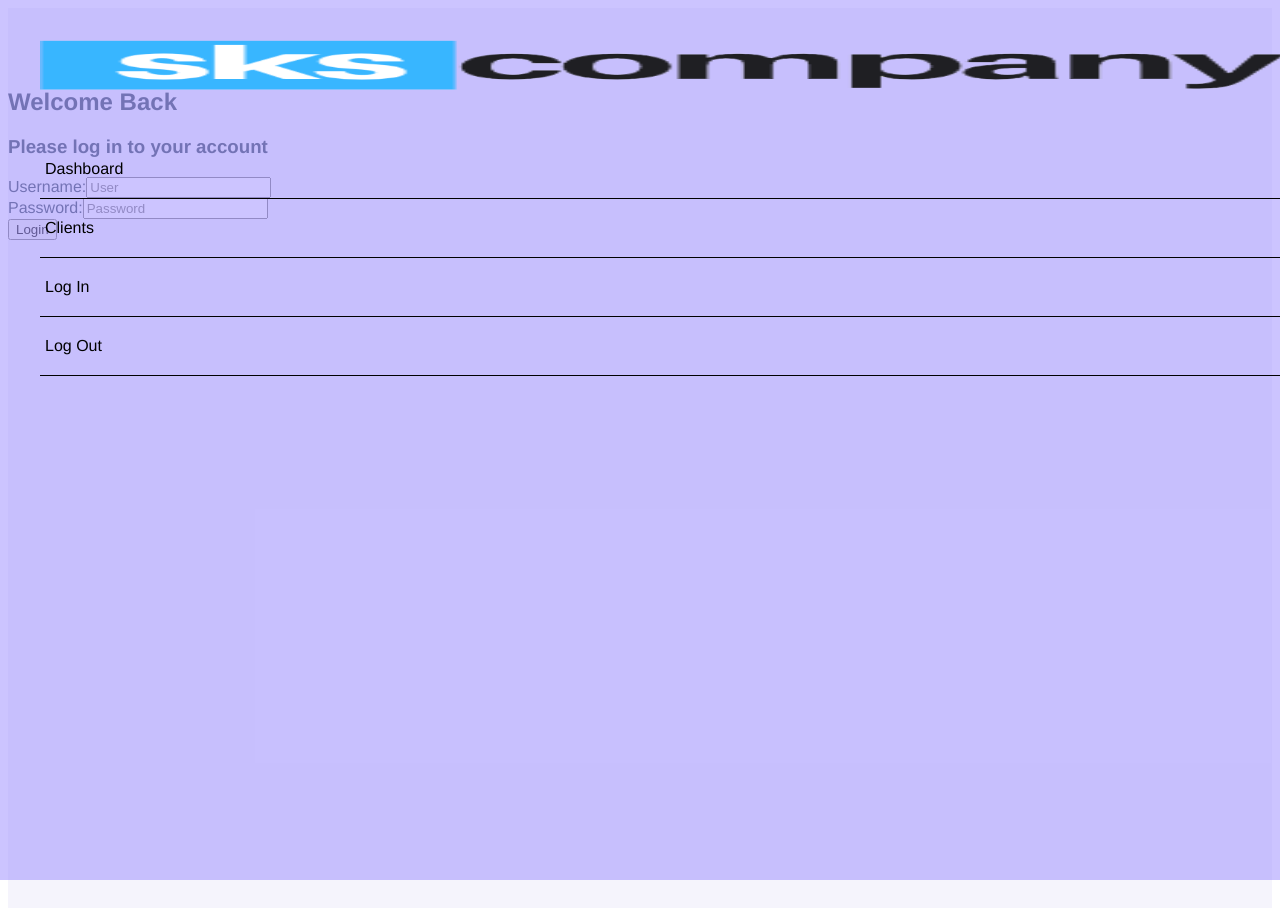
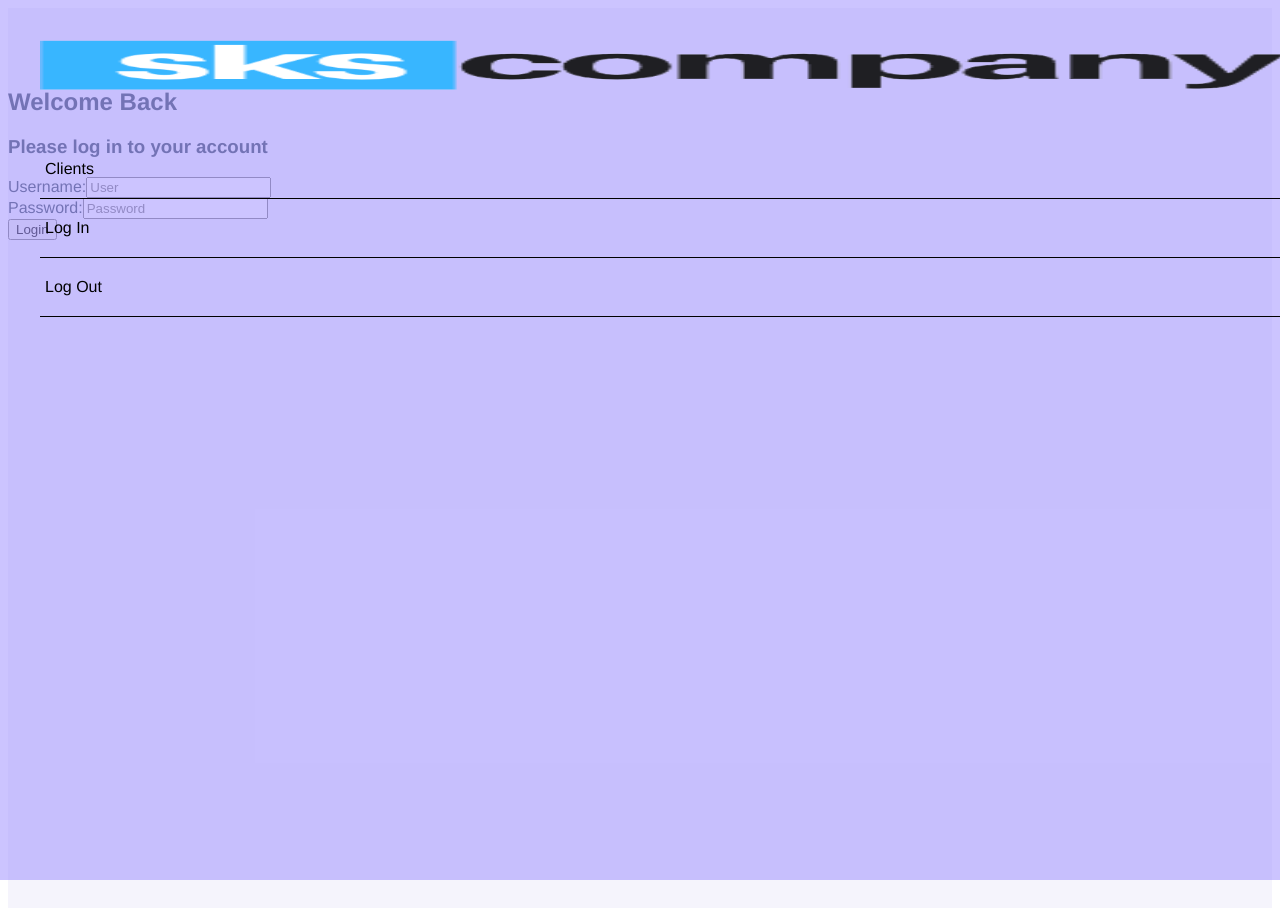
Before and after one commit to jesusquev3311/cms-front, a Vue app: page / in a window 1280 px wide. Shown: the top 916 px of the page. Built offline with nearby package versions, Linux system fonts and the light colour scheme; what vuejs-noty would draw is missing.

Commit message:
leads done

```diff
--- a/src/components/sidebar/sidebar.vue
+++ b/src/components/sidebar/sidebar.vue
@@ -8,9 +8,9 @@
       </div>
       <div class="sidebar-menu">
         <ul>
-          <li class="menu-item">
-            <router-link tag="a" to="/dashboard">Dashboard</router-link>
-          </li>
+          <!--<li class="menu-item">-->
+            <!--<router-link tag="a" to="/dashboard">Dashboard</router-link>-->
+          <!--</li>-->
           <li class="menu-item">
             <router-link tag="a" to="/leads">Clients</router-link>
           </li>
```
